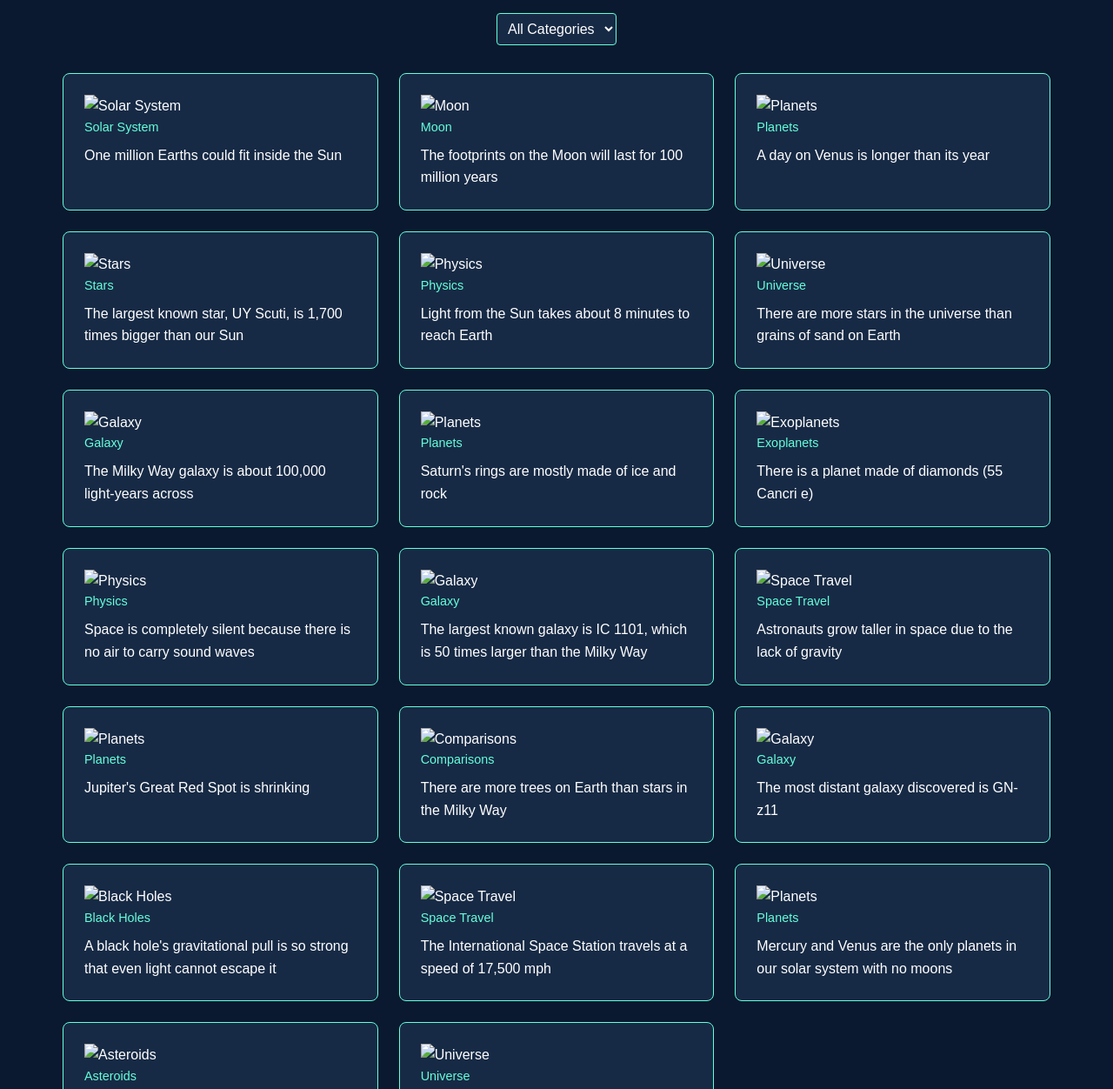
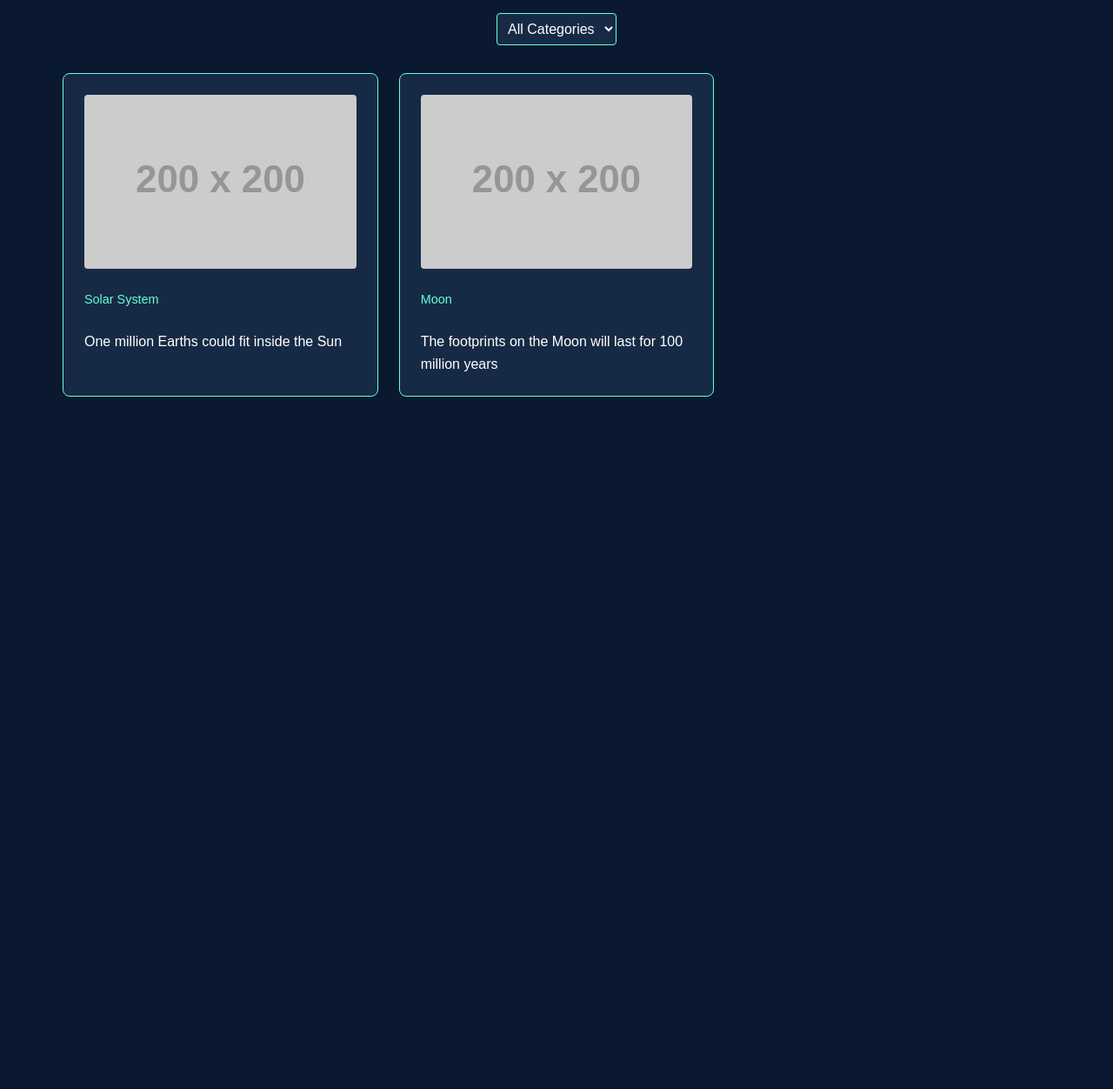
Before and after one commit to riddhi-z1465/Space-facts, a plain HTML site: page index.html in a window 1280 px wide. Shown: the part 100-1352 px from the top of the page at 87% size. After the commit the page ends 800 px from the top, so only its background shows below. Drawn offline with Linux system fonts and the light colour scheme; placeholder pictures from the web are drawn by us.

Commit message:
Update index.html

```diff
--- a/index.html
+++ b/index.html
@@ -56,6 +56,9 @@
             border-radius: 8px;
             border: 1px solid #64ffda;
             transition: transform 0.3s ease;
+            display: flex;
+            flex-direction: column;
+            gap: 1rem;
         }
 
         .fact-card:hover {
@@ -70,6 +73,14 @@
 
         .fact-text {
             color: #ffffff;
+        }
+
+        .fact-image {
+            width: 100%;
+            height: 200px;
+            border-radius: 4px;
+            object-fit: cover;
+            margin-bottom: 0.5rem;
         }
     </style>
 </head>
@@ -97,96 +108,7 @@
                     "fact": "The footprints on the Moon will last for 100 million years",
                     "category": "Moon"
                 },
-                {
-                    "id": 3,
-                    "fact": "A day on Venus is longer than its year",
-                    "category": "Planets"
-                },
-                {
-                    "id": 4,
-                    "fact": "The largest known star, UY Scuti, is 1,700 times bigger than our Sun",
-                    "category": "Stars"
-                },
-                {
-                    "id": 5,
-                    "fact": "Light from the Sun takes about 8 minutes to reach Earth",
-                    "category": "Physics"
-                },
-                {
-                    "id": 6,
-                    "fact": "There are more stars in the universe than grains of sand on Earth",
-                    "category": "Universe"
-                },
-                {
-                    "id": 7,
-                    "fact": "The Milky Way galaxy is about 100,000 light-years across",
-                    "category": "Galaxy"
-                },
-                {
-                    "id": 8,
-                    "fact": "Saturn's rings are mostly made of ice and rock",
-                    "category": "Planets"
-                },
-                {
-                    "id": 9,
-                    "fact": "There is a planet made of diamonds (55 Cancri e)",
-                    "category": "Exoplanets"
-                },
-                {
-                    "id": 10,
-                    "fact": "Space is completely silent because there is no air to carry sound waves",
-                    "category": "Physics"
-                },
-                {
-                    "id": 11,
-                    "fact": "The largest known galaxy is IC 1101, which is 50 times larger than the Milky Way",
-                    "category": "Galaxy"
-                },
-                {
-                    "id": 12,
-                    "fact": "Astronauts grow taller in space due to the lack of gravity",
-                    "category": "Space Travel"
-                },
-                {
-                    "id": 13,
-                    "fact": "Jupiter's Great Red Spot is shrinking",
-                    "category": "Planets"
-                },
-                {
-                    "id": 14,
-                    "fact": "There are more trees on Earth than stars in the Milky Way",
-                    "category": "Comparisons"
-                },
-                {
-                    "id": 15,
-                    "fact": "The most distant galaxy discovered is GN-z11",
-                    "category": "Galaxy"
-                },
-                {
-                    "id": 16,
-                    "fact": "A black hole's gravitational pull is so strong that even light cannot escape it",
-                    "category": "Black Holes"
-                },
-                {
-                    "id": 17,
-                    "fact": "The International Space Station travels at a speed of 17,500 mph",
-                    "category": "Space Travel"
-                },
-                {
-                    "id": 18,
-                    "fact": "Mercury and Venus are the only planets in our solar system with no moons",
-                    "category": "Planets"
-                },
-                {
-                    "id": 19,
-                    "fact": "The largest asteroid in our solar system is Ceres, at 940 km in diameter",
-                    "category": "Asteroids"
-                },
-                {
-                    "id": 20,
-                    "fact": "There are billions of galaxies in the observable universe",
-                    "category": "Universe"
-                }
+                // Add more facts here...
             ]
         };
 
@@ -209,12 +131,29 @@
                 facts.forEach(fact => {
                     const factCard = document.createElement('div');
                     factCard.className = 'fact-card';
+
+                    // Add an image based on the category (replace URLs with actual images)
+                    const imageUrl = getCategoryImage(fact.category);
+
                     factCard.innerHTML = `
+                        <img src="${imageUrl}" alt="${fact.category}" class="fact-image">
                         <div class="fact-category">${fact.category}</div>
                         <div class="fact-text">${fact.fact}</div>
                     `;
                     factsContainer.appendChild(factCard);
                 });
+            }
+
+            // Function to map categories to image URLs
+            function getCategoryImage(category) {
+                const imageMap = {
+                    "Solar System": "https://via.placeholder.com/200", // Example image URL
+                    "Moon": "https://via.placeholder.com/200", // Example image URL
+                    // Add more image URLs for other categories
+                };
+
+                // Return a default image if category not found
+                return imageMap[category] || "https://via.placeholder.com/200"; // Default placeholder image URL
             }
 
             // Initial display
@@ -228,38 +167,6 @@
                     : spaceFacts.spaceFacts.filter(fact => fact.category === selectedCategory);
                 displayFacts(filteredFacts);
             });
-            // Function to map categories to image URLs
-function getCategoryImage(category) {
-    const imageMap = {
-        "Solar System": "url_to_solar_system_image.jpg",
-        "Moon": "url_to_moon_image.jpg",
-        "Planets": "url_to_planets_image.jpg",
-        // Add more image URLs for other categories
-    };
-
-    // Return a default image if category not found
-    return imageMap[category] || "default_image_url.jpg";
-}
-
-// Display facts function
-function displayFacts(facts) {
-    factsContainer.innerHTML = '';
-    facts.forEach(fact => {
-        const factCard = document.createElement('div');
-        factCard.className = 'fact-card';
-
-        // Add an image based on the category
-        const imageUrl = getCategoryImage(fact.category);
-
-        factCard.innerHTML = `
-            <img src="${imageUrl}" alt="${fact.category}" class="fact-image">
-            <div class="fact-category">${fact.category}</div>
-            <div class="fact-text">${fact.fact}</div>
-        `;
-        factsContainer.appendChild(factCard);
-    });
-}
-
         });
     </script>
 </body>
```
